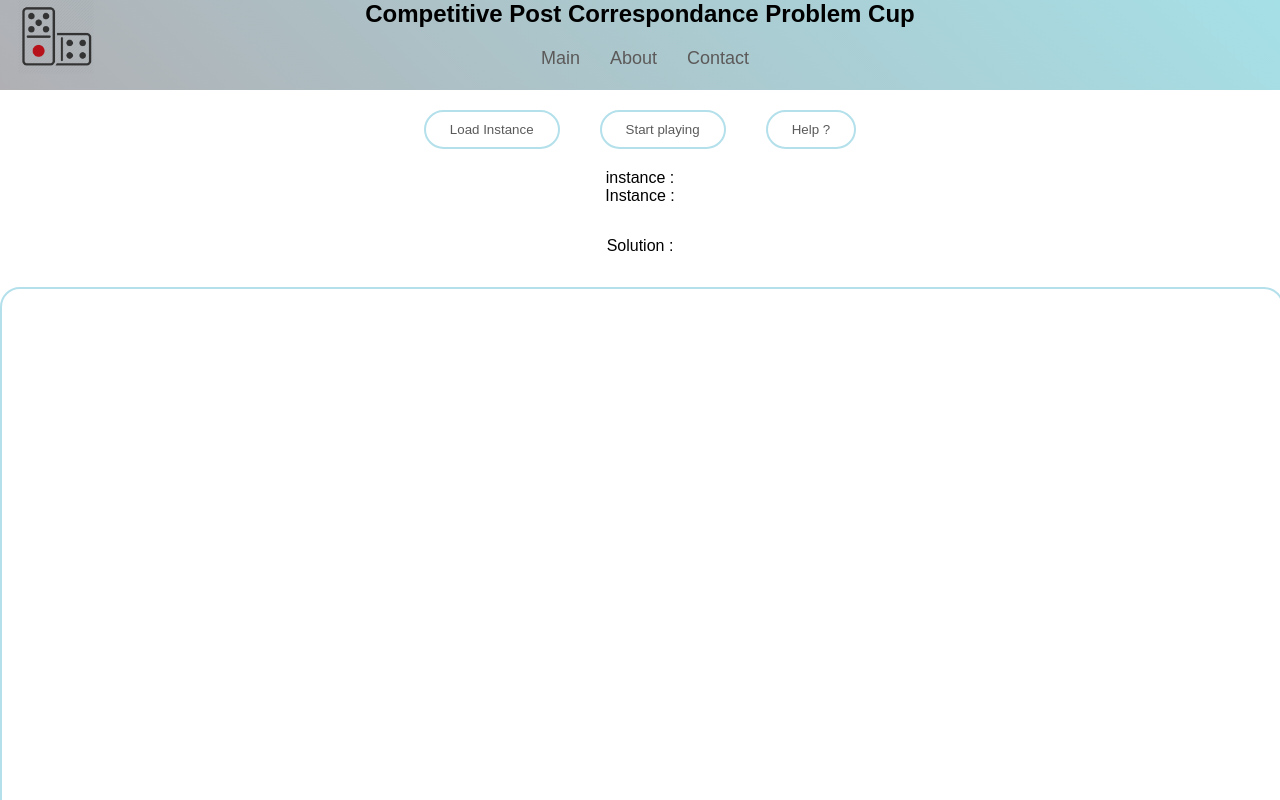
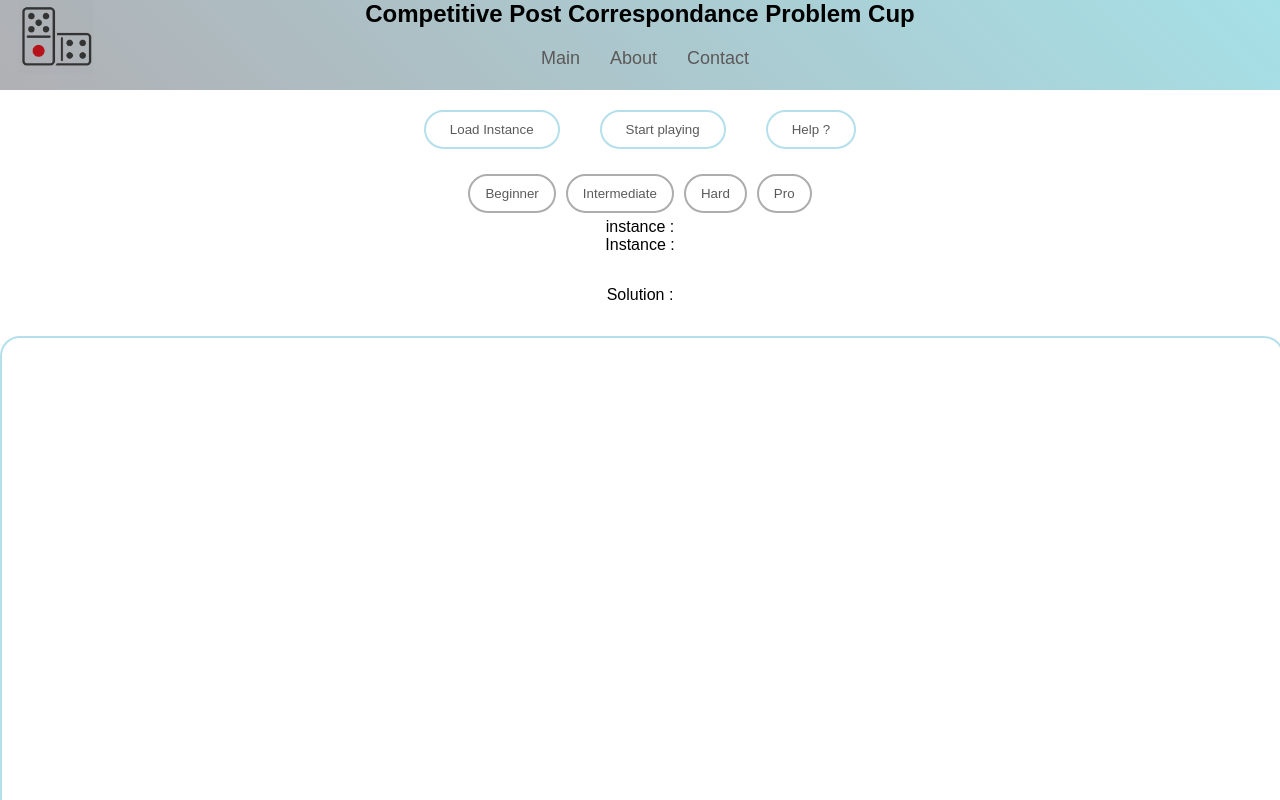
Before and after one commit to bperraud/post_corresponding_problem, a React (Create React App) app in the folder src/front/: page / in a window 1280 px wide. Shown: the top 800 px of the page. Built offline with nearby package versions, Linux system fonts and the light colour scheme.

Commit message:
add level toggle buttons

```diff
--- a/src/front/src/components/GameBoard.css
+++ b/src/front/src/components/GameBoard.css
@@ -23,3 +23,34 @@
   color: black;
   cursor: pointer;
 }
+
+.levelButtonDisabled {
+  margin-top: 5px;
+  margin: 5px;
+  background-color: white;
+  color: rgb(90, 90, 90);
+  border: 2px solid #adadad;
+  transition-duration: 0.4s;
+  border-radius: 20px;
+  padding: 10px 15px;
+  cursor: pointer;
+}
+
+.levelButtonDisabled:hover {
+  background-color: #b4e0eb;
+  color: rgb(0, 0, 0);
+  border: 2px solid #adadad;
+  transition-duration: 0.4s;
+}
+
+.levelButtonEnabled {
+  margin-top: 5px;
+  margin: 5px;
+  background-color: rgb(143, 143, 143);
+  color: rgb(59, 52, 52);
+  border: 2px solid #3d3d3d;
+  transition-duration: 0.4s;
+  border-radius: 20px;
+  padding: 10px 15px;
+  cursor: pointer;
+}
--- a/src/front/src/components/GameBoard.js
+++ b/src/front/src/components/GameBoard.js
@@ -13,6 +13,7 @@ class GameBoard extends React.Component{
         this.state = {
             helpButtonPopUp: false,
             dataInstance : "",
+            selectedLevel : [false,false,false,false]
         };
     }
 
@@ -27,6 +28,12 @@ class GameBoard extends React.Component{
         this.setState({dataInstance : response.data}))
     }
 
+    handelLevelButton = (index) =>{
+        let tmpState = [false, false, false,false]
+        tmpState[index] = true
+        this.setState({selectedLevel : tmpState});
+    }
+
     render(){
         return(
             <main>
@@ -34,6 +41,13 @@ class GameBoard extends React.Component{
                     <button className='gameButtons' onClick={this.getfromback}>Load Instance</button>
                     <button className='gameButtons'>Start playing</button>
                     <button className='gameButtons' onClick={this.setTrigger}>Help ?</button>
+                </div>
+                    <button className={!this.state.selectedLevel[0] ?'levelButtonDisabled' : 'levelButtonEnabled'} onClick={() => this.handelLevelButton(0)}>Beginner</button>
+                    <button className={!this.state.selectedLevel[1] ?'levelButtonDisabled' : 'levelButtonEnabled'} onClick={() => this.handelLevelButton(1)}>Intermediate</button>
+                    <button className={!this.state.selectedLevel[2] ?'levelButtonDisabled' : 'levelButtonEnabled'} onClick={() => this.handelLevelButton(2)}>Hard</button>
+                    <button className={!this.state.selectedLevel[3] ?'levelButtonDisabled' : 'levelButtonEnabled'} onClick={() => this.handelLevelButton(3)}>Pro</button>
+                <div>
+
                 </div>
                     <div>
                         instance : {this.state.dataInstance}
```
